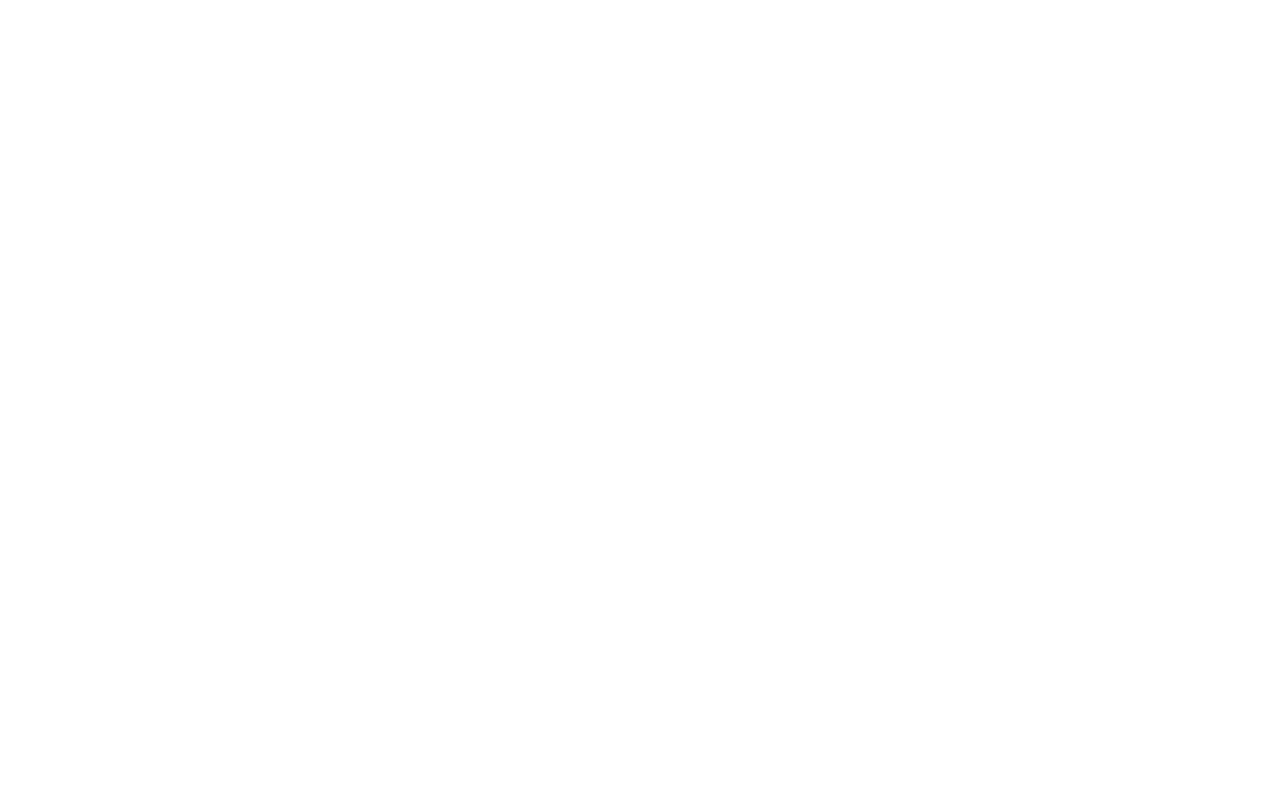
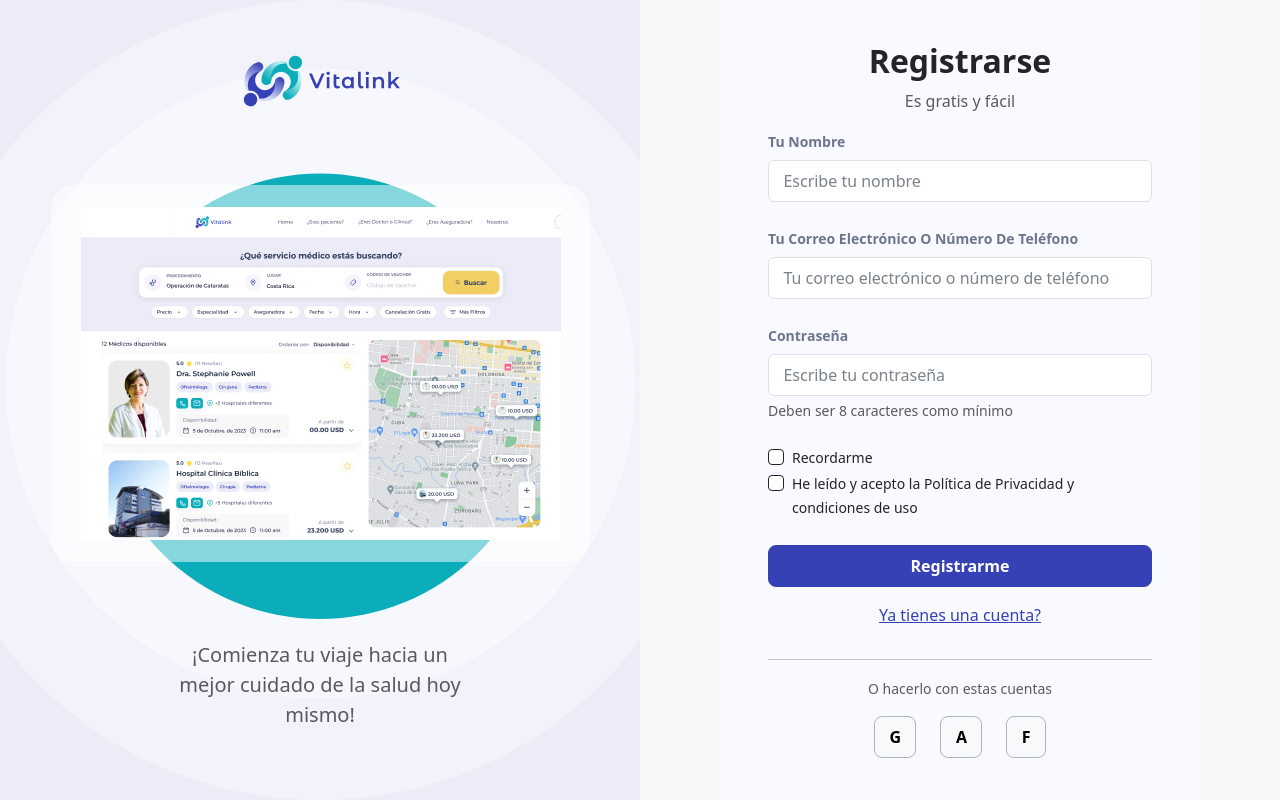
Before and after one commit to VitalinkOrg/VitalinkFrontend, a Nuxt app: page /pacientes/registro in a window 1280 px wide. Before the commit this address had no page. Built offline with nearby package versions, Linux system fonts and the light colour scheme.

Commit message:
login and register

```diff
--- a/assets/styles/bootstrap/_variables.scss
+++ b/assets/styles/bootstrap/_variables.scss
@@ -937,7 +937,8 @@
 $input-focus-width: $input-btn-focus-width !default;
 $input-focus-box-shadow: $input-btn-focus-box-shadow !default;
 
-$input-placeholder-color: var(--#{$prefix}secondary-color) !default;
+// $input-placeholder-color: var(--#{$prefix}secondary-color) !default;
+$input-placeholder-color: #7A828A !default;
 $input-plaintext-color: var(--#{$prefix}body-color) !default;
 
 $input-height-border: calc(#{$input-border-width} * 2) !default; // stylelint-disable-line function-disallowed-list
--- a/components/website/nav.vue
+++ b/components/website/nav.vue
@@ -27,8 +27,8 @@
           </li>
         </ul>
         <div class="">
-          <button class="btn btn-outline-dark me-2">Ingresar</button>
-          <button class="btn btn-primary">Registrarse</button>
+          <NuxtLink href="/pacientes/login" class="btn btn-outline-dark me-2">Ingresar</NuxtLink>
+          <NuxtLink href="/pacientes/registro" class="btn btn-primary">Registrarse</NuxtLink>
         </div>
       </div>
     </div>
--- /dev/null
+++ b/layouts/login.vue
@@ -0,0 +1,57 @@
+<template>
+  <main class="d-flex" style="background-color: #F8F8F8">
+    <section class="left text-center d-sm-flex d-none">
+      <NuxtLink class="logo" href="/"><img src="@/src/assets/img-vitalink-logo.svg" alt="Vitalink Logo"></NuxtLink>
+      <img src="@/src/assets/img-login.png" alt="">
+      <p class="fs-5 w-50 fw-normal text-muted">¡Comienza tu viaje hacia un mejor cuidado de la salud hoy mismo!</p>
+    </section>
+    <section class="right">
+      <div class="card border-0 w-100" style="background-color: #F8FAFF; max-width: 30rem">
+        <div class="card-body p-5 rounded-4">
+          <slot />
+        </div>
+      </div>
+
+    </section>
+  </main>
+</template>
+<style src="@/assets/styles/vitalink.scss" />
+
+<style lang="scss" scoped>
+main {
+  height: 100vh;
+}
+
+.logo {
+  img {
+    width: 10rem;
+  }
+}
+
+.left,
+.right {
+  width: 100%;
+  height: 100%;
+}
+
+.left {
+  background-color: #EBECF7;
+  background-image: url('@/src/assets/bg-login.svg');
+  background-size: cover;
+  background-position: center center;
+  display: flex;
+  flex-direction: column;
+  align-items: center;
+  justify-content: space-around;
+  padding: 1rem;
+}
+
+.right {
+  padding: 1rem;
+  display: flex;
+  flex-direction: column;
+  justify-content: center;
+  align-items: center;
+  overflow-y: auto;
+}
+</style>
--- /dev/null
+++ b/pages/pacientes/login.vue
@@ -0,0 +1,69 @@
+<template>
+  <NuxtLayout name="login">
+    <h1 class="fw-semibold fs-2">Ingrese a su cuenta</h1>
+    <hr>
+    <form>
+      <div class="form-group mb-4">
+        <label for="email" class="form-label text-capitalize">Correo Electrónico</label>
+        <input type="email" class="form-control" id="email" aria-describedby="emailHelp"
+          placeholder="Escribe tu correo electrónico">
+        <!-- <div id="nombreHelp" class="form-text">We'll never share your email with anyone else.</div> -->
+      </div>
+      <div class="form-group mb-4">
+        <label for="password" class="form-label text-capitalize">Contraseña</label>
+        <input type="password" class="form-control" id="password" placeholder="Escribe tu contraseña"
+          aria-describedby="passwordHelp">
+        <!-- <div id="passwordHelp" class="form-text">Deben ser 8 caracteres como mínimo</div> -->
+
+      </div>
+      <button type="submit" class="btn btn-primary w-100 mt-4">Ingresar</button>
+    </form>
+    <hr>
+    <p class="text-center"><small class="text-muted">O Ingresa Con</small></p>
+    <div class="text-center d-flex flex-column">
+      <button class="btn btn-light border-dark-subtle mb-3">Ingresar con Facebook</button>
+      <button class="btn btn-light border-dark-subtle mb-3">Ingresar con Google</button>
+    </div>
+    <p class="text-center">
+      <span class="text-muted">No tienes Cuenta? </span>
+      <NuxtLink href="/pacientes/registro" class="btn-link text-dark fw-medium">Registrate</NuxtLink>
+    </p>
+  </NuxtLayout>
+</template>
+
+<style lang="scss" scoped>
+main {
+  height: 100vh;
+}
+
+.logo {
+  width: 35%;
+}
+
+.left,
+.right {
+  width: 100%;
+  height: 100%;
+}
+
+.left {
+  background-color: #EBECF7;
+  background-image: url('@/src/assets/bg-login.svg');
+  background-size: cover;
+  background-position: center center;
+  display: flex;
+  flex-direction: column;
+  align-items: center;
+  justify-content: space-around;
+  padding: 1rem;
+}
+
+.right {
+  padding: 1rem;
+  display: flex;
+  flex-direction: column;
+  justify-content: center;
+  align-items: center;
+  overflow-y: auto;
+}
+</style>
--- /dev/null
+++ b/pages/pacientes/registro.vue
@@ -0,0 +1,49 @@
+<template>
+  <NuxtLayout name="login">
+    <h1 class="text-center fw-semibold fs-2">Registrarse</h1>
+    <p class="text-center text-muted fw-light fs-56">Es gratis y fácil</p>
+
+    <form>
+      <div class="form-group mb-4">
+        <label for="nombre" class="form-label text-capitalize">Tu Nombre</label>
+        <input type="text" class="form-control" id="nombre" aria-describedby="nombreHelp" placeholder="Escribe tu nombre">
+        <!-- <div id="nombreHelp" class="form-text">We'll never share your email with anyone else.</div> -->
+      </div>
+      <div class="form-group mb-4">
+        <label for="email" class="form-label text-capitalize">Tu correo electrónico o número de teléfono</label>
+        <input type="email" class="form-control" id="email" aria-describedby="emailHelp"
+          placeholder="Tu correo electrónico o número de teléfono">
+        <!-- <div id="nombreHelp" class="form-text">We'll never share your email with anyone else.</div> -->
+      </div>
+      <div class="form-group mb-4">
+        <label for="password" class="form-label text-capitalize">Contraseña</label>
+        <input type="password" class="form-control" id="password" placeholder="Escribe tu contraseña"
+          aria-describedby="passwordHelp">
+        <div id="passwordHelp" class="form-text">Deben ser 8 caracteres como mínimo</div>
+
+      </div>
+      <div class=" form-check">
+        <input type="checkbox" class="form-check-input border-dark" id="recordarme">
+        <label class="form-check-label fw-light" for="recordarme"><small>Recordarme</small></label>
+      </div>
+      <div class=" form-check">
+        <input type="checkbox" class="form-check-input border-dark" id="condiciones">
+        <label class="form-check-label fw-light" for="condiciones"><small>He leído y acepto la Política de
+            Privacidad y
+            condiciones
+            de uso</small></label>
+      </div>
+      <button type="submit" class="btn btn-primary w-100 mt-4">Registrarme</button>
+      <div class="text-center py-3">
+        <NuxtLink class="btn-link" href="/pacientes/login">Ya tienes una cuenta?</NuxtLink>
+      </div>
+    </form>
+    <hr>
+    <p class="text-center"><small class="text-muted">O hacerlo con estas cuentas</small></p>
+    <div class="text-center">
+      <button class="btn btn-light border-dark-subtle">G</button>
+      <button class="btn btn-light border-dark-subtle mx-4">A</button>
+      <button class="btn btn-light border-dark-subtle">F</button>
+    </div>
+  </NuxtLayout>
+</template>
```
Also changed, not shown: src/assets/bg-login.svg (added), src/assets/img-login.png (added).
